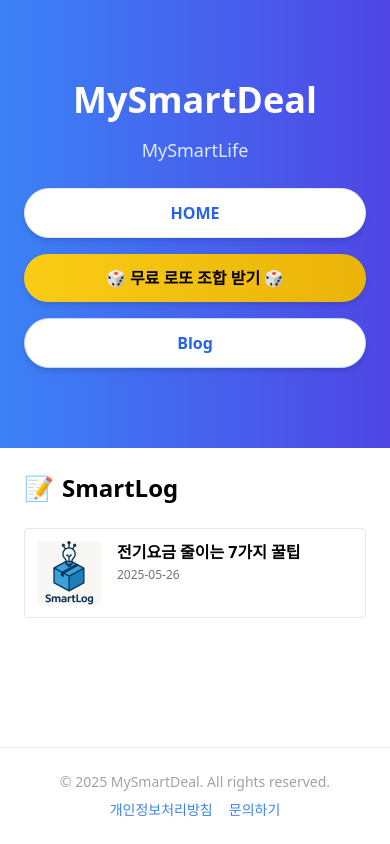
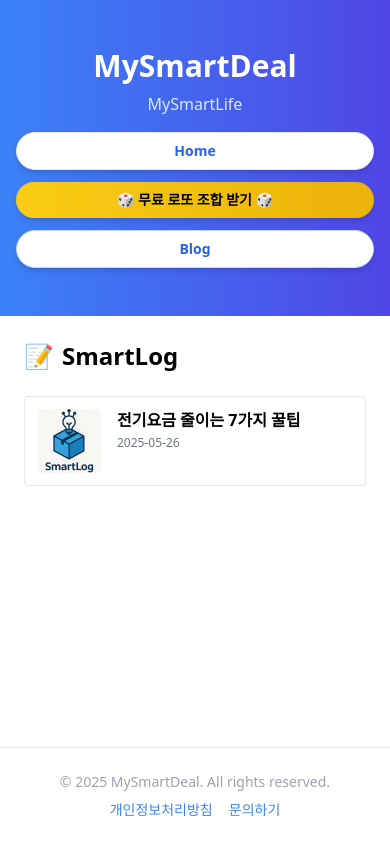
Before and after one commit to mysmartdeal/mysmartdeal, a Next.js app: page /smartlog in a window 390 px wide. Built offline with nearby package versions, Linux system fonts and the light colour scheme.

Commit message:
Update HeroSection.js

```diff
--- a/components/HeroSection.js
+++ b/components/HeroSection.js
@@ -2,31 +2,30 @@ import React from "react";
 
 export default function HeroSection() {
   return (
-    <section className="bg-gradient-to-r from-blue-500 to-indigo-600 text-white py-20 text-center px-6">
-      <h1 className="text-4xl sm:text-5xl font-extrabold mb-4">MySmartDeal</h1>
-      <p className="text-lg sm:text-xl text-blue-100 mb-6">MySmartLife</p>
+    <section className="bg-gradient-to-r from-blue-500 to-indigo-600 text-white py-12 sm:py-20 text-center px-4 sm:px-6">
+      <h1 className="text-3xl sm:text-5xl font-extrabold mb-2 sm:mb-4">
+        MySmartDeal
+      </h1>
+      <p className="text-base sm:text-xl text-blue-100 mb-4 sm:mb-6">
+        MySmartLife
+      </p>
 
-      <div className="flex flex-col sm:flex-row justify-center gap-4">
-        {/* HOME 버튼 */}
+      <div className="flex flex-col sm:flex-row justify-center gap-3 sm:gap-4">
         <a
           href="/"
-          className="bg-white text-blue-600 font-semibold rounded-full px-6 py-3 shadow-md border hover:shadow-lg hover:-translate-y-0.5 transition-all duration-200"
+          className="bg-white text-blue-600 font-semibold rounded-full text-sm sm:text-base px-5 py-2 sm:px-6 sm:py-3 shadow-md border hover:shadow-lg hover:-translate-y-0.5 transition-all duration-200"
         >
-          HOME
+          Home
         </a>
-
-        {/* 로또 버튼 */}
         <a
           href="/lotto"
-          className="bg-gradient-to-r from-yellow-400 to-yellow-500 text-black font-semibold rounded-full px-6 py-3 shadow-md hover:shadow-lg hover:-translate-y-0.5 transition-all duration-200"
+          className="bg-gradient-to-r from-yellow-400 to-yellow-500 text-black font-semibold rounded-full text-sm sm:text-base px-5 py-2 sm:px-6 sm:py-3 shadow-md hover:shadow-lg hover:-translate-y-0.5 transition-all duration-200"
         >
           🎲 무료 로또 조합 받기 🎲
         </a>
-
-        {/* 블로그 버튼 */}
         <a
           href="/smartlog"
-          className="bg-white text-blue-600 font-semibold border border-blue-200 rounded-full px-6 py-3 shadow-md hover:shadow-lg hover:-translate-y-0.5 transition-all duration-200"
+          className="bg-white text-blue-600 font-semibold border border-blue-200 rounded-full text-sm sm:text-base px-5 py-2 sm:px-6 sm:py-3 shadow-md hover:shadow-lg hover:-translate-y-0.5 transition-all duration-200"
         >
           Blog
         </a>
```
